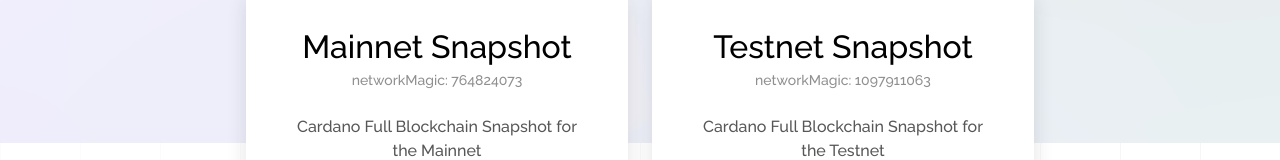
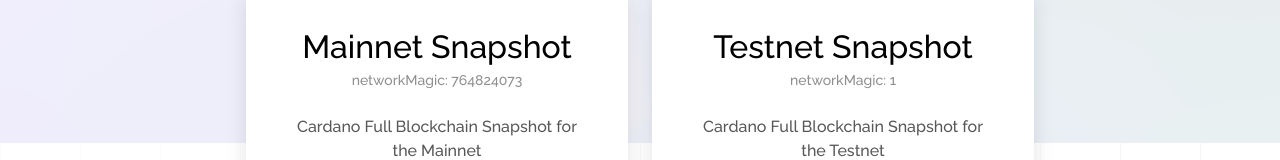
Before and after one commit to stakepool247/csnapshot.io, a React (Create React App) app: page / in a window 1280 px wide. Shown: the part 424-584 px from the top of the page. Built offline with nearby package versions, Linux system fonts and the light colour scheme.

Commit message:
Make repository public

```diff
--- a/src/helper/common.js
+++ b/src/helper/common.js
@@ -43,7 +43,7 @@ export const appsDetails = [
 	{
 		id: 649,
 		title: 'Testnet Snapshot',
-		subtitle: 'networkMagic: 1097911063',
+		subtitle: 'networkMagic: 1',
 		description: 'Cardano Full Blockchain Snapshot for the Testnet',
 		downloadLink: '#',
 		seemore: '/testnet',
```
